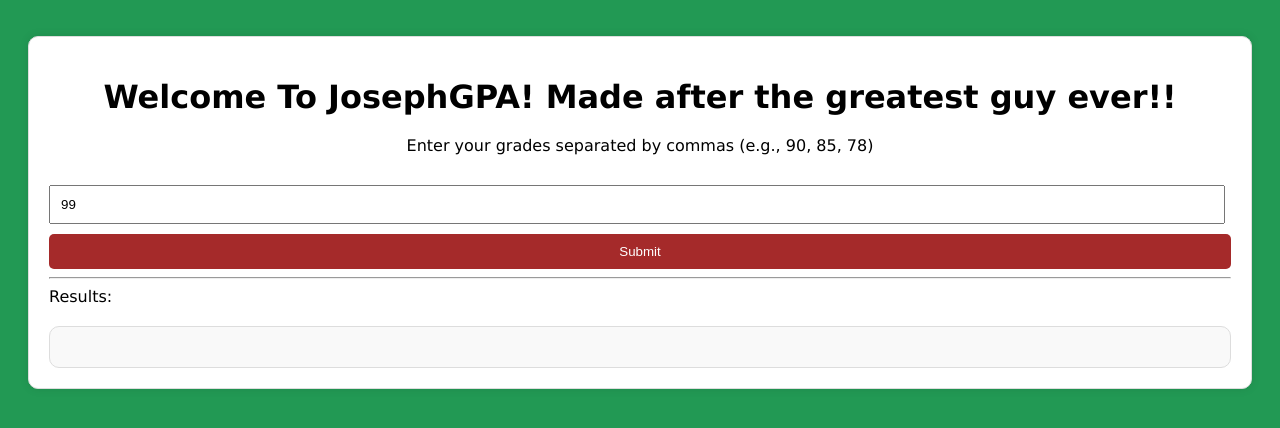
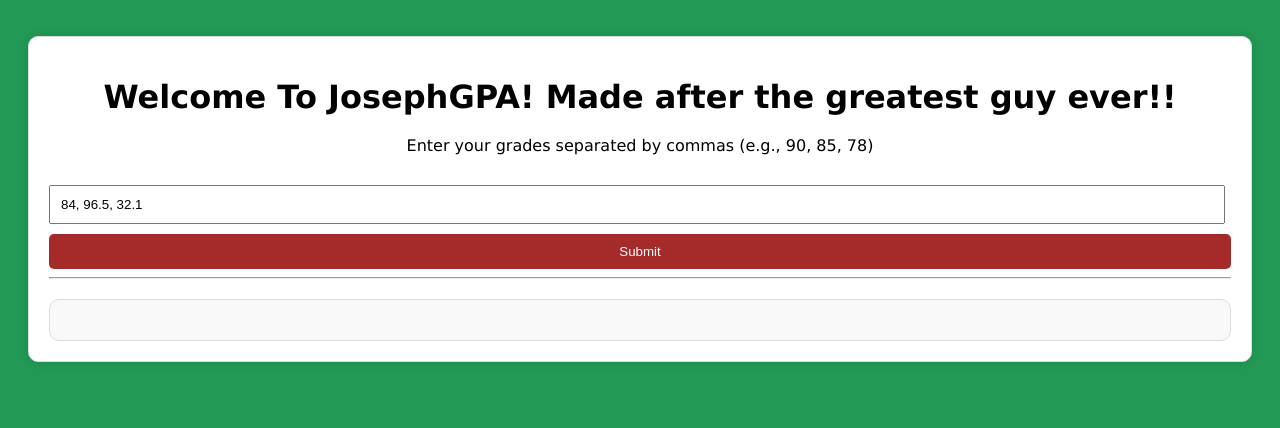
Before and after one commit to lthomp079/JosephGPA, a Flask app: page / in a window 1280 px wide. Shown: the part 167-595 px from the top of the page. Run offline with Flask 3, Linux system fonts and the light colour scheme.

Commit message:
Update index.html

```diff
--- a/templates/index.html
+++ b/templates/index.html
@@ -80,10 +80,9 @@
    <div class="container">
       <h1>Welcome To JosephGPA! Made after the greatest guy ever!!</h1>
       <p>Enter your grades separated by commas (e.g., 90, 85, 78)</p>
-      <input type="text" id="grades" placeholder="Enter grades here" value="99">
+      <input type="text" id="grades" placeholder="Enter grades here" value="84, 96.5, 32.1">
       <button id="submit">Submit</button>
       <hr>
-      <p1>Results:</p1>
       <div id="result"></div>
    </div>
 
```
